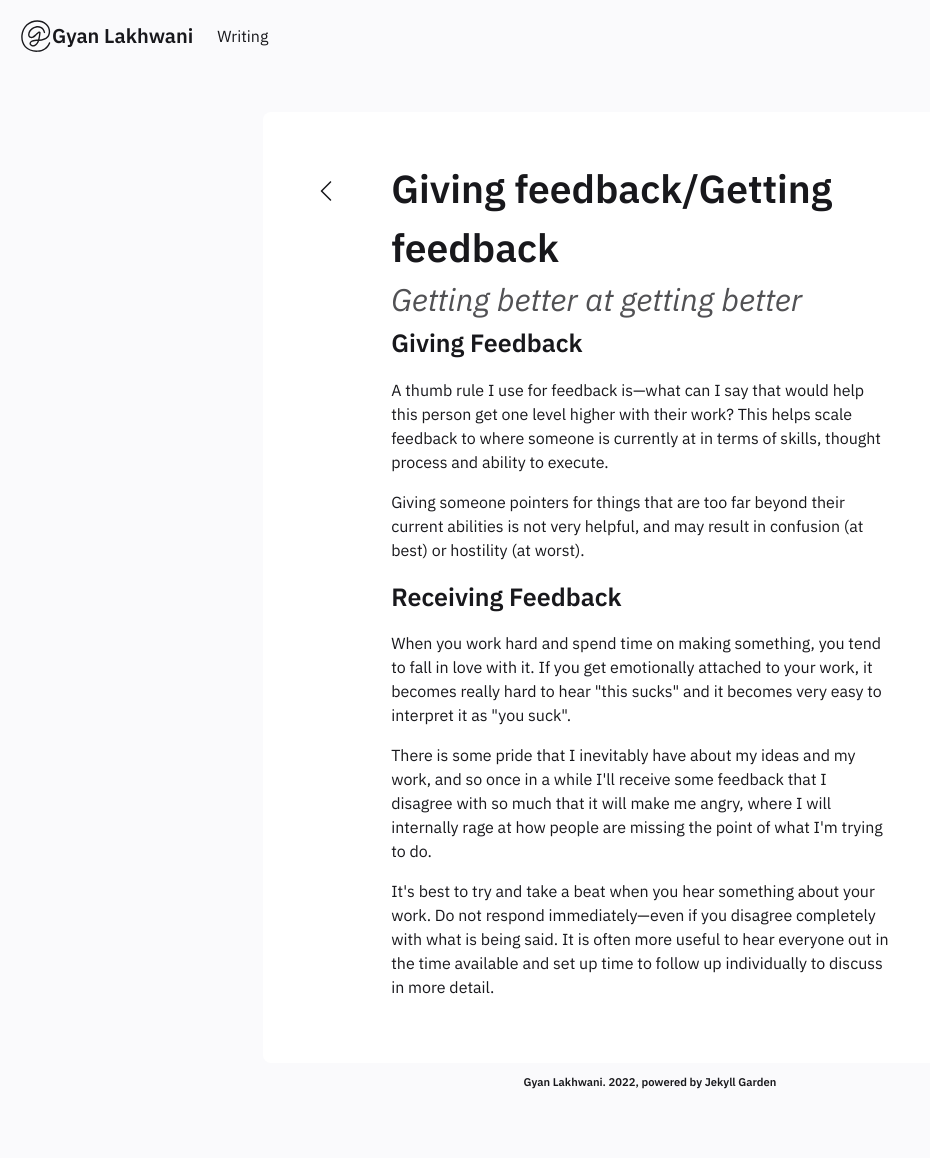
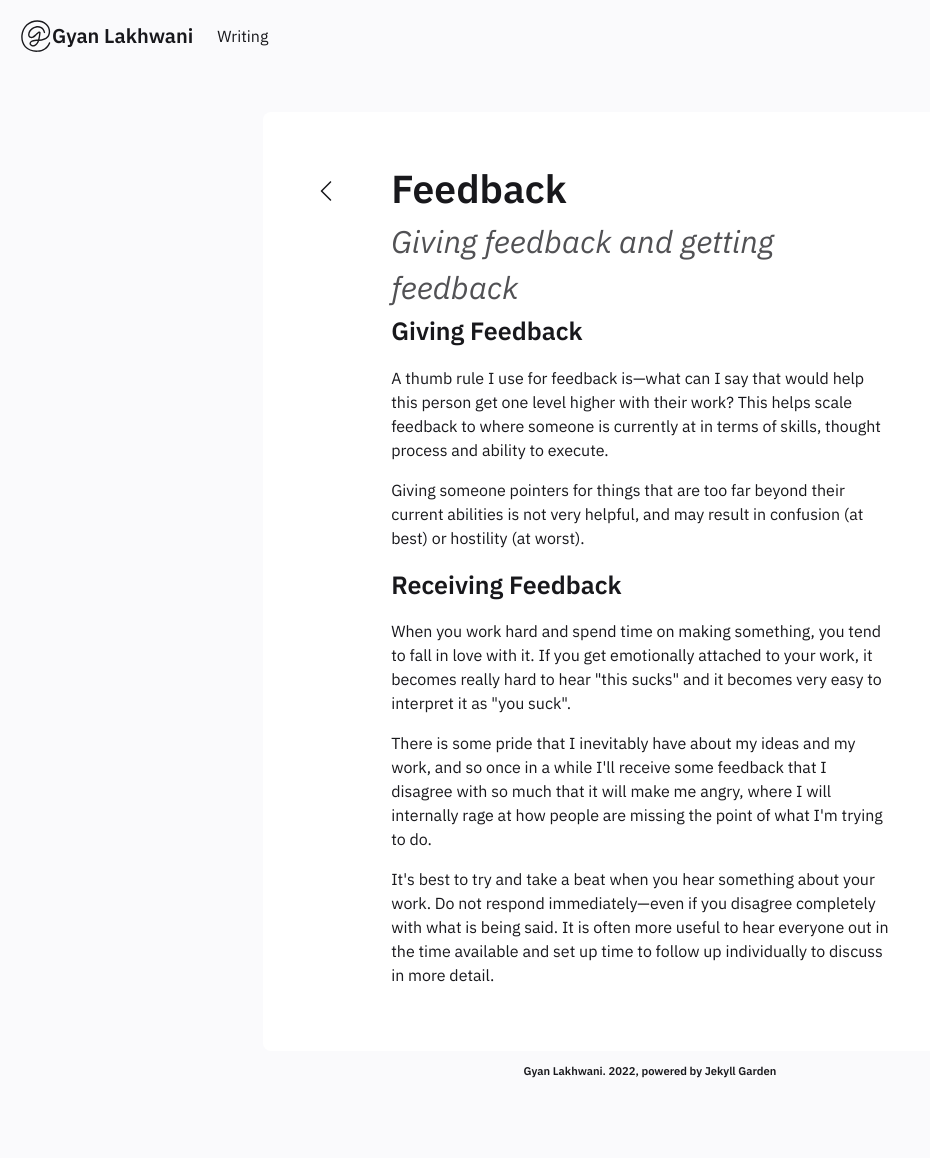
Before and after one commit to gyanl/garden, a Jekyll site: the page built from _notes/Public/Feedback.md, in a window 1280 px wide. Shown: the whole page, without its empty margins (0-930 px from the left). Built offline with Jekyll 4.4.1, drawn with Linux system fonts in a browser that asks for light colours.

```diff
--- a/_notes/Public/2022-02-21-feedback.md
+++ b/_notes/Public/Feedback.md
@@ -1,7 +1,8 @@
 ---
 notetype: feed
-title: Giving feedback/Getting feedback
-subtitle: Getting better at getting better
+date : 21-02-2022
+title: Feedback
+subtitle: Giving feedback and getting feedback
 tags: misc
 ---
 
```
Also changed, not shown: _notes/Public/Chaos.md (renamed from _notes/Public/2021-11-01-chaos.md, +3 -2 lines), 2 other files.
